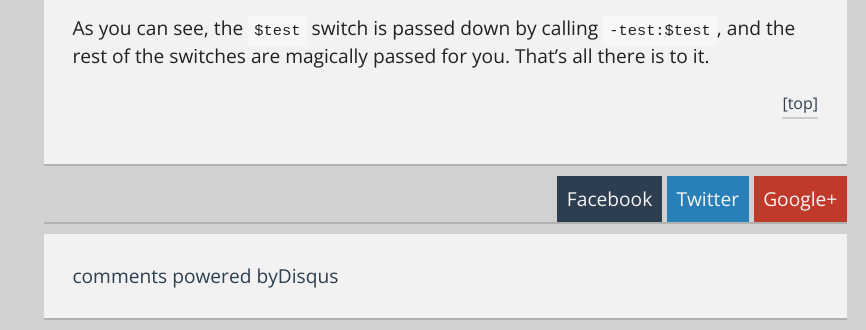
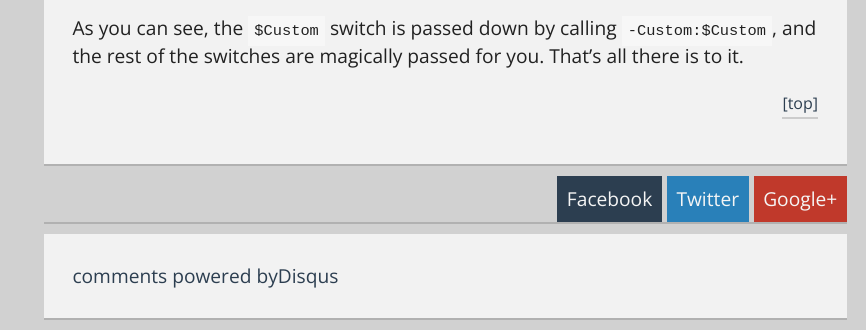
Before and after one commit to ChaseFlorell/chaseflorell.github.io, a Jekyll site: the page built from _posts/2015-05-20-passing-switches-to-child-functions.md, in a window 1280 px wide, cut to the strip 720-1050 px from the top of the page. Shown: the whole strip, without its empty margins (414-1280 px from the left). Built offline with Jekyll 4.4.1, drawn with Linux system fonts in a browser that asks for light colours; comment, search, counter and statistics services are not loaded.

Commit message:
Update 2015-05-20-passing-switches-to-child-functions.md

```diff
--- a/_posts/2015-05-20-passing-switches-to-child-functions.md
+++ b/_posts/2015-05-20-passing-switches-to-child-functions.md
@@ -14,4 +14,4 @@ In the example below, I simply demonstrate how switchs work when passing them to
 
 {% gist 4ced2f4638c626fd32e6 %}
 
-As you can see, the `$test` switch is passed down by calling `-test:$test`, and the rest of the switches are magically passed for you. That's all there is to it.
+As you can see, the `$Custom` switch is passed down by calling `-Custom:$Custom`, and the rest of the switches are magically passed for you. That's all there is to it.
```
